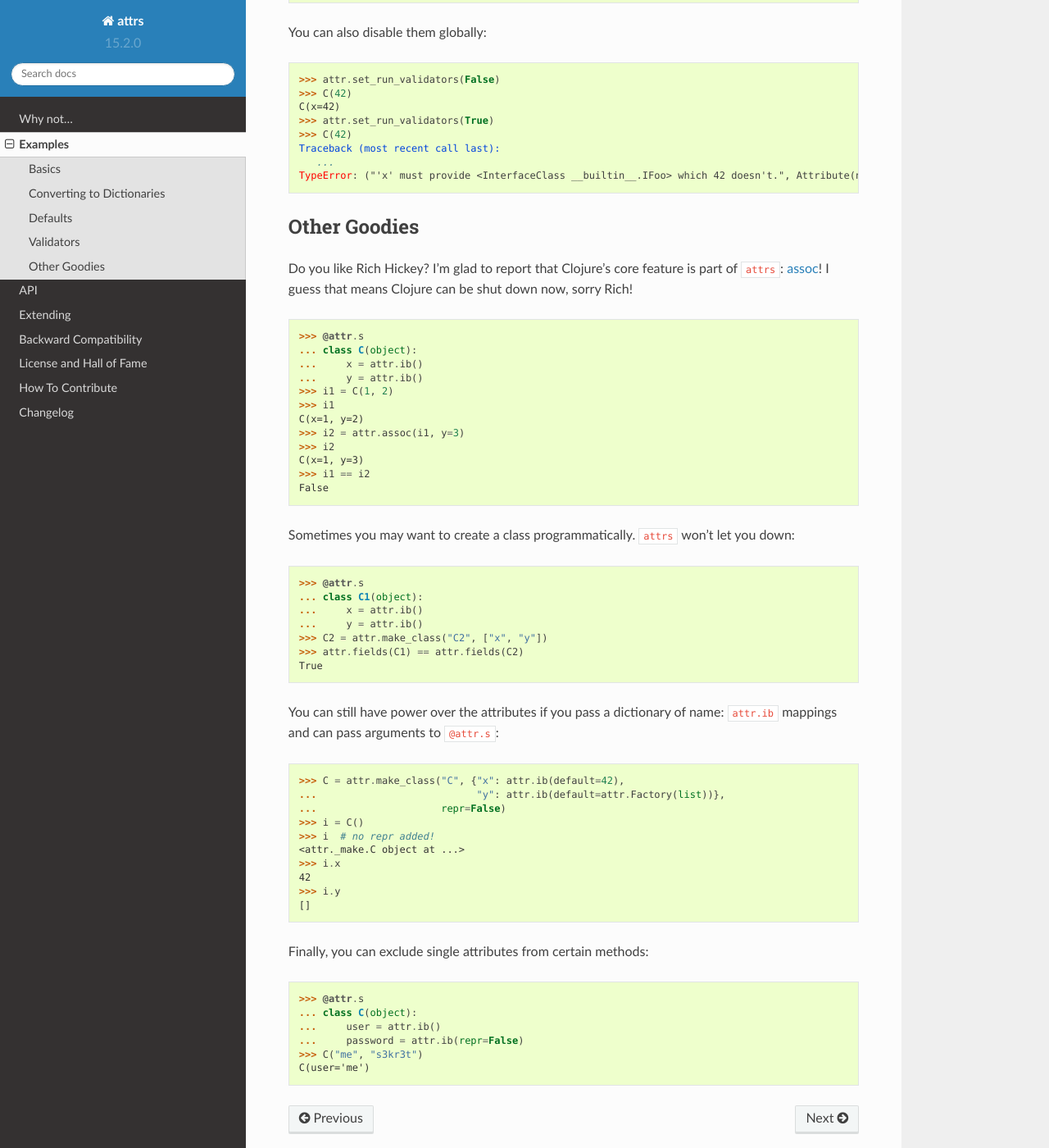
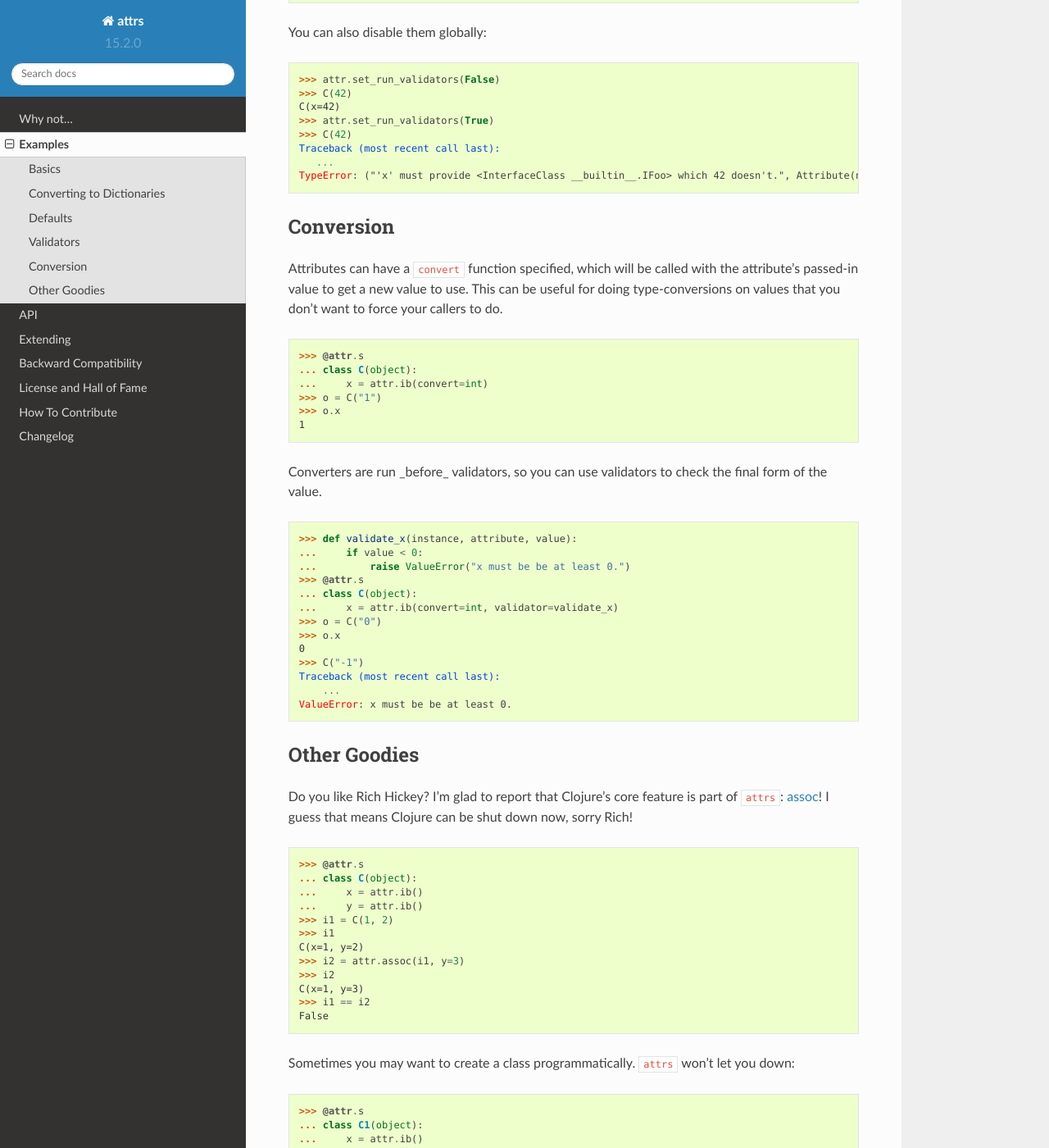
Before and after one commit to python-attrs/attrs, a Sphinx documentation site: the page built from docs/examples.rst, in a window 1280 px wide and 1400 px high, scrolled down 5926 px. Shown: the whole window at 82% size. Built offline with Sphinx 7.4.7 and the Read the Docs theme 2.0.0, drawn with Linux system fonts in a browser that asks for light colours.

Commit message:
add doctests to the example document

```diff
--- a/docs/examples.rst
+++ b/docs/examples.rst
@@ -329,6 +329,43 @@ You can also disable them globally:
    TypeError: ("'x' must provide <InterfaceClass __builtin__.IFoo> which 42 doesn't.", Attribute(name='x', default=NOTHING, validator=<provides validator for interface <InterfaceClass __builtin__.IFoo>>, repr=True, cmp=True, hash=True, init=True), <InterfaceClass __builtin__.IFoo>, 42)
 
 
+Conversion
+----------
+
+Attributes can have a ``convert`` function specified, which will be called with
+the attribute's passed-in value to get a new value to use.  This can be useful
+for doing type-conversions on values that you don't want to force your callers
+to do.
+
+.. doctest::
+
+    >>> @attr.s
+    ... class C(object):
+    ...     x = attr.ib(convert=int)
+    >>> o = C("1")
+    >>> o.x
+    1
+
+Converters are run _before_ validators, so you can use validators to check the
+final form of the value.
+
+.. doctest::
+
+    >>> def validate_x(instance, attribute, value):
+    ...     if value < 0:
+    ...         raise ValueError("x must be be at least 0.")
+    >>> @attr.s
+    ... class C(object):
+    ...     x = attr.ib(convert=int, validator=validate_x)
+    >>> o = C("0")
+    >>> o.x
+    0
+    >>> C("-1")
+    Traceback (most recent call last):
+        ...
+    ValueError: x must be be at least 0.
+
+
 Other Goodies
 -------------
 
```
